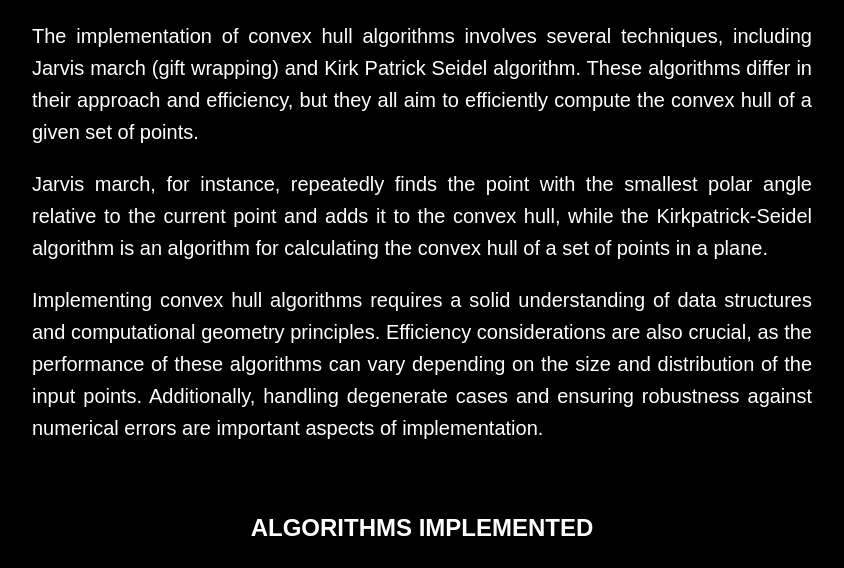
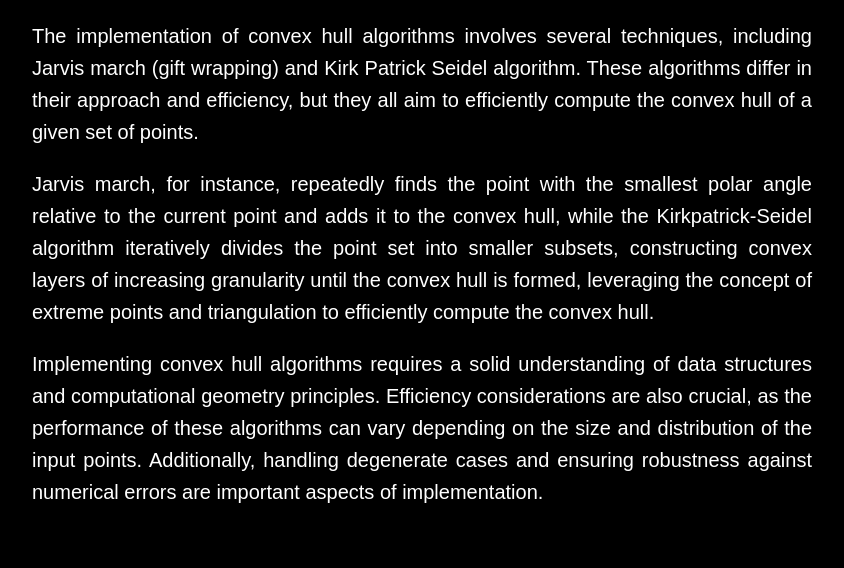
Before and after one commit to SakshamBajaj18/Convex-Hull, a Flask app: page /info in a window 1280 px wide. Shown: the part 468-1036 px from the top of the page, without its empty margins (218-1062 px from the left). Run offline with Flask 3, Linux system fonts and the light colour scheme.

Commit message:
text added to intro page

```diff
--- a/GUI/templates/intro.html
+++ b/GUI/templates/intro.html
@@ -78,7 +78,9 @@
 
     <p>The implementation of convex hull algorithms involves several techniques, including Jarvis march (gift wrapping) and Kirk Patrick Seidel algorithm. These algorithms differ in their approach and efficiency, but they all aim to efficiently compute the convex hull of a given set of points.</p>
 
-    <p>Jarvis march, for instance, repeatedly finds the point with the smallest polar angle relative to the current point and adds it to the convex hull, while the Kirkpatrick-Seidel algorithm is an algorithm for calculating the convex hull of a set of points in a plane.</p>
+    <p>Jarvis march, for instance, repeatedly finds the point with the smallest polar angle relative to the current point and adds it to the convex hull, while the
+      Kirkpatrick-Seidel algorithm iteratively divides the point set into smaller subsets, constructing convex layers of increasing granularity until the convex hull is formed,
+      leveraging the concept of extreme points and triangulation to efficiently compute the convex hull.</p>
 
       <p>Implementing convex hull algorithms requires a solid understanding of data structures and computational geometry principles. Efficiency considerations are also crucial, as the performance of these algorithms can vary depending on the size and distribution of the input points. Additionally, handling degenerate cases and ensuring robustness against numerical errors are important aspects of implementation.
       </p>
```
